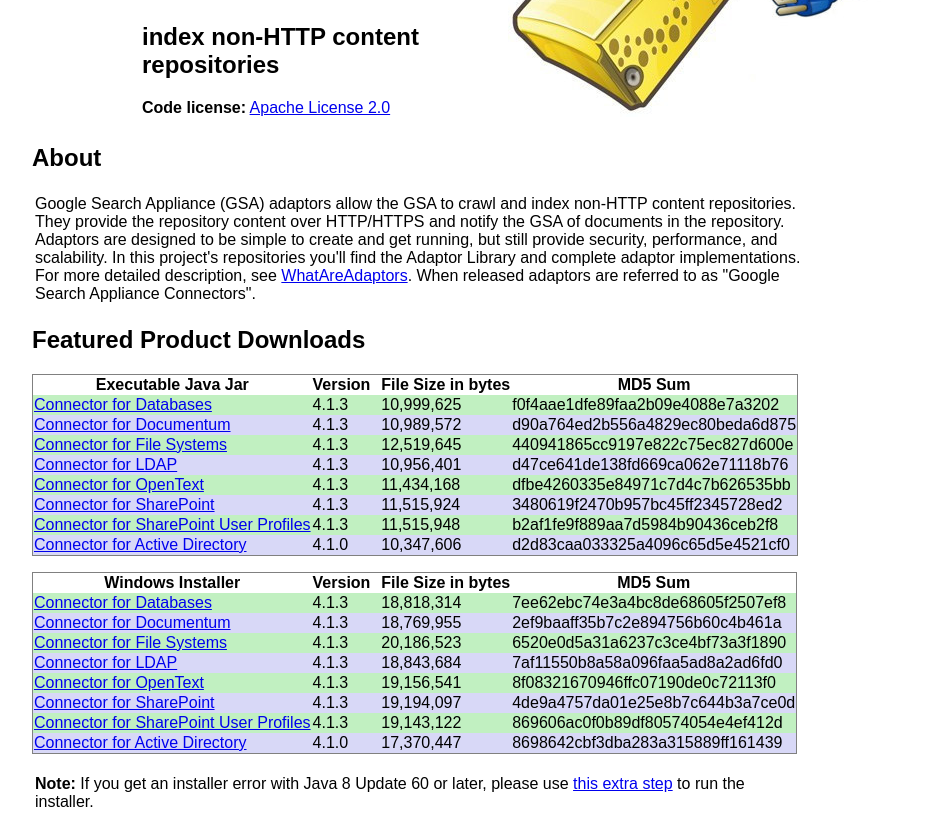
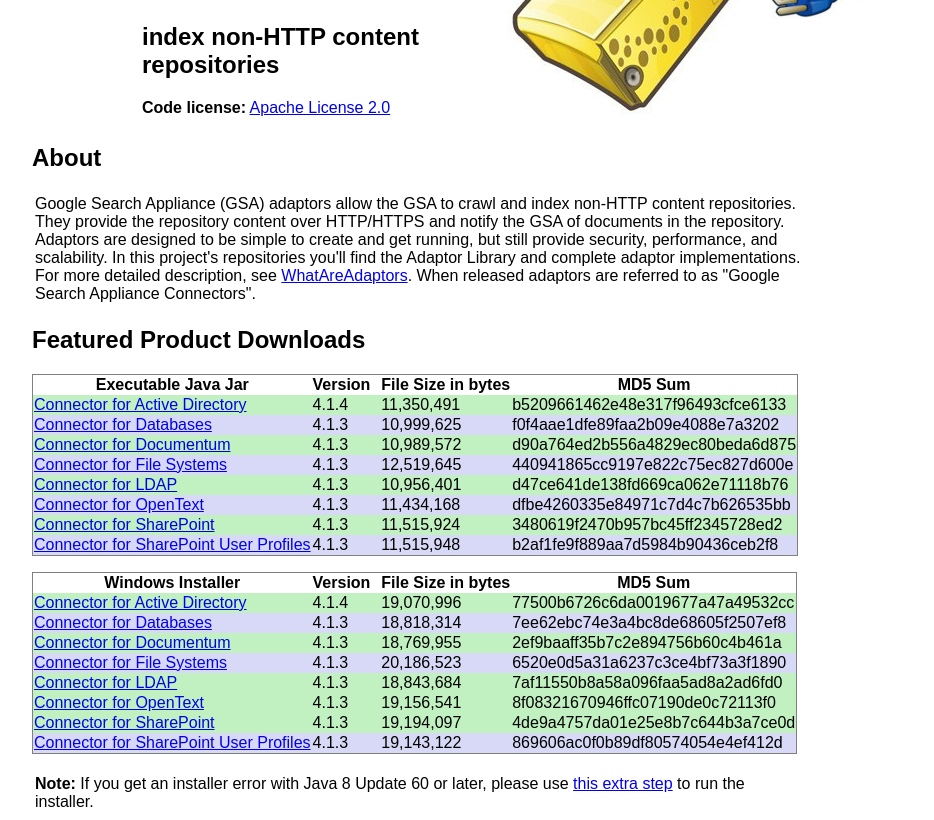
Before and after one commit to googlegsa/googlegsa.github.io, a plain HTML site: page adaptor/index.html in a window 1280 px wide. Shown: the part 132-952 px from the top of the page, without its empty margins (96-1030 px from the left). Drawn offline with Linux system fonts and the light colour scheme.

Commit message:
Release v4.1.4 Connector for Active Directory (#11)

```diff
--- a/adaptor/index.html
+++ b/adaptor/index.html
@@ -56,60 +56,60 @@
       </thead>
       <tbody>
         <tr bgcolor=c1f0c1>
+          <td> <a href="https://github.com/googlegsa/activedirectory/releases/download/v4.1.4/adaptor-ad-4.1.4-withlib.jar">
+              Connector for Active Directory</a> </td>
+          <td> 4.1.4 </td>
+          <td> &nbsp; 11,350,491 </td>
+          <td> b5209661462e48e317f96493cfce6133 </td>
+        </tr>
+        <tr bgcolor=d8d8f7>
           <td> <a href="https://github.com/googlegsa/database/releases/download/v4.1.3/adaptor-database-4.1.3-withlib.jar">
               Connector for Databases </a> </td>
           <td> 4.1.3 </td>
           <td> &nbsp; 10,999,625 </td>
           <td> f0f4aae1dfe89faa2b09e4088e7a3202 </td>
         </tr>
-        <tr bgcolor=d8d8f7>
+        <tr bgcolor=c1f0c1>
           <td> <a href="https://github.com/googlegsa/documentum/releases/download/v4.1.3/adaptor-documentum-4.1.3-withlib.jar">
               Connector for Documentum </a> </td>
           <td> 4.1.3 </td>
           <td> &nbsp; 10,989,572 </td>
           <td> d90a764ed2b556a4829ec80beda6d875 </td>
         </tr>
-        <tr bgcolor=c1f0c1>
+        <tr bgcolor=d8d8f7>
           <td> <a href="https://github.com/googlegsa/filesystem/releases/download/v4.1.3/adaptor-fs-4.1.3-withlib.jar">
               Connector for File Systems</a> </td>
           <td> 4.1.3 </td>
           <td> &nbsp; 12,519,645 </td>
           <td> 440941865cc9197e822c75ec827d600e </td>
         </tr>
-        <tr bgcolor=d8d8f7>
+        <tr bgcolor=c1f0c1>
           <td> <a href="https://github.com/googlegsa/ldap/releases/download/v4.1.3/adaptor-ldap-4.1.3-withlib.jar">
               Connector for LDAP </a> </td>
           <td> 4.1.3 </td>
           <td> &nbsp; 10,956,401 </td>
           <td> d47ce641de138fd669ca062e71118b76 </td>
         </tr>
-        <tr bgcolor=c1f0c1>
+        <tr bgcolor=d8d8f7>
           <td> <a href="https://github.com/googlegsa/opentext/releases/download/v4.1.3/adaptor-opentext-4.1.3-withlib.jar">
               Connector for OpenText </a> </td>
           <td> 4.1.3 </td>
           <td> &nbsp; 11,434,168 </td>
           <td> dfbe4260335e84971c7d4c7b626535bb </td>
         </tr>
-        <tr bgcolor=d8d8f7>
+        <tr bgcolor=c1f0c1>
           <td>  <a href="https://github.com/googlegsa/sharepoint/releases/download/v4.1.3/adaptor-sharepoint-4.1.3-withlib.jar">
               Connector for SharePoint</a> </td>
           <td> 4.1.3 </td>
           <td> &nbsp; 11,515,924 </td>
           <td> 3480619f2470b957bc45ff2345728ed2 </td>
         </tr>
-        <tr bgcolor=c1f0c1>
+        <tr bgcolor=d8d8f7>
           <td> <a href="https://github.com/googlegsa/sharepoint/releases/download/v4.1.3/adaptor-sharepoint-user-profile-4.1.3-withlib.jar">
               Connector for SharePoint User Profiles</a> </td>
           <td> 4.1.3 </td>
           <td> &nbsp; 11,515,948 </td>
           <td> b2af1fe9f889aa7d5984b90436ceb2f8 </td>
-        </tr>
-        <tr bgcolor=d8d8f7>
-          <td> <a href="https://github.com/googlegsa/activedirectory/releases/download/v4.1.0/adaptor-ad-4.1.0-withlib.jar">
-              Connector for Active Directory</a> </td>
-          <td> 4.1.0 </td>
-          <td> &nbsp; 10,347,606</td>
-          <td> d2d83caa033325a4096c65d5e4521cf0 </td>
         </tr>
       </tbody>
     </table>
@@ -123,27 +123,34 @@
       </thead>
       <tbody>
         <tr bgcolor=c1f0c1>
+          <td> <a href="https://github.com/googlegsa/activedirectory/releases/download/v4.1.4/ad-install-4.1.4.exe">
+              Connector for Active Directory</a> </td>
+          <td> 4.1.4 </td>
+          <td> &nbsp; 19,070,996 </td>
+          <td> 77500b6726c6da0019677a47a49532cc </td>
+        </tr>
+        <tr bgcolor=d8d8f7>
           <td> <a href="https://github.com/googlegsa/database/releases/download/v4.1.3/database-install-4.1.3.exe">
               Connector for Databases</a> </td>
           <td> 4.1.3 </td>
           <td> &nbsp; 18,818,314 </td>
           <td> 7ee62ebc74e3a4bc8de68605f2507ef8 </td>
         </tr>
-        <tr bgcolor=d8d8f7>
+        <tr bgcolor=c1f0c1>
           <td> <a href="https://github.com/googlegsa/documentum/releases/download/v4.1.3/documentum-install-4.1.3.exe">
               Connector for Documentum</a> </td>
           <td> 4.1.3 </td>
           <td> &nbsp; 18,769,955 </td>
           <td> 2ef9baaff35b7c2e894756b60c4b461a </td>
         </tr>
-        <tr bgcolor=c1f0c1>
+        <tr bgcolor=d8d8f7>
           <td> <a href="https://github.com/googlegsa/filesystem/releases/download/v4.1.3/fs-install-4.1.3.exe">
               Connector for File Systems</a> </td>
           <td> 4.1.3 </td>
           <td> &nbsp; 20,186,523 </td>
           <td> 6520e0d5a31a6237c3ce4bf73a3f1890 </td>
         </tr>
-        <tr bgcolor=d8d8f7>
+        <tr bgcolor=c1f0c1>
           <td> <a href="https://github.com/googlegsa/ldap/releases/download/v4.1.3/ldap-install-4.1.3.exe">
               Connector for LDAP</a> </td>
          <td> 4.1.3 </td>
@@ -157,26 +164,19 @@
           <td> &nbsp; 19,156,541 </td>
           <td> 8f08321670946ffc07190de0c72113f0 </td>
         </tr>
-        <tr bgcolor=d8d8f7>
+        <tr bgcolor=c1f0c1>
           <td> <a href="https://github.com/googlegsa/sharepoint/releases/download/v4.1.3/sp-install-4.1.3.exe">
               Connector for SharePoint</a> </td>
           <td> 4.1.3 </td>
           <td> &nbsp; 19,194,097 </td>
           <td> 4de9a4757da01e25e8b7c644b3a7ce0d </td>
         </tr>
-        <tr bgcolor=c1f0c1>
+        <tr bgcolor=d8d8f7>
           <td> <a href="https://github.com/googlegsa/sharepoint/releases/download/v4.1.3/spup-install-4.1.3.exe">
               Connector for SharePoint User Profiles</a> </td>
           <td> 4.1.3 </td>
           <td> &nbsp; 19,143,122 </td>
           <td> 869606ac0f0b89df80574054e4ef412d </td>
-        </tr>
-        <tr bgcolor=d8d8f7>
-          <td> <a href="https://github.com/googlegsa/activedirectory/releases/download/v4.1.0/ad-install-4.1.0.exe">
-              Connector for Active Directory</a> </td>
-          <td> 4.1.0 </td>
-          <td> &nbsp; 17,370,447 </td>
-          <td> 8698642cbf3dba283a315889ff161439 </td>
         </tr>
       </tbody>
     </table>
@@ -194,6 +194,9 @@
 </b>
 &nbsp;&nbsp;&nbsp;&nbsp;
 &nbsp;&nbsp;&nbsp;&nbsp;
+<a href="http://www.google.com/support/enterprise/static/gsa/docs/admin/connectors/40/414/AdministrationGuideforGoogleConnectors.pdf">Administration Guide for Connectors 4.1.4</a><br>
+&nbsp;&nbsp;&nbsp;&nbsp;
+&nbsp;&nbsp;&nbsp;&nbsp;
 <a href="http://www.google.com/support/enterprise/static/gsa/docs/admin/connectors/40/413/AdministrationGuideforGoogleConnectors.pdf">Administration Guide for Connectors 4.1.3</a><br>
 &nbsp;&nbsp;&nbsp;&nbsp;
 &nbsp;&nbsp;&nbsp;&nbsp;
@@ -201,15 +204,15 @@
 &nbsp;&nbsp;&nbsp;&nbsp;
 &nbsp;&nbsp;&nbsp;&nbsp;
 <a href="http://www.google.com/support/enterprise/static/gsa/docs/admin/connectors/40/411/AdministrationGuideforGoogleConnectors.pdf">Administration Guide for Connectors 4.1.1</a><br>
-&nbsp;&nbsp;&nbsp;&nbsp;
-&nbsp;&nbsp;&nbsp;&nbsp;
-<a href="http://www.google.com/support/enterprise/static/gsa/docs/admin/connectors/40/410/AdministrationGuideforGoogleConnectors.pdf">Administration Guide for Connectors 4.1.0</a>
 
 <p>
 <b>
 &nbsp;&nbsp;&nbsp;&nbsp;
 Documentation specific to Connector for particular repository: <br>
 </b>
+&nbsp;&nbsp;&nbsp;&nbsp;
+&nbsp;&nbsp;&nbsp;&nbsp;
+<a href="http://www.google.com/support/enterprise/static/gsa/docs/admin/connectors/40/414/DeployingtheConnectorforActiveDirectory.pdf">Deploying Connector for Active Directory 4.1.4</a><br>
 &nbsp;&nbsp;&nbsp;&nbsp;
 &nbsp;&nbsp;&nbsp;&nbsp;
 <a href="http://www.google.com/support/enterprise/static/gsa/docs/admin/connectors/40/413/DeployingtheConnectorforDatabases.pdf">Deploying Connector for Databases 4.1.3</a><br>
@@ -231,9 +234,6 @@
 &nbsp;&nbsp;&nbsp;&nbsp;
 &nbsp;&nbsp;&nbsp;&nbsp;
 <a href="http://www.google.com/support/enterprise/static/gsa/docs/admin/connectors/40/413/DeployingtheConnectorforSharePointUserProfiles.pdf">Deploying Connector for SharePoint User Profiles 4.1.3</a><br>
-&nbsp;&nbsp;&nbsp;&nbsp;
-&nbsp;&nbsp;&nbsp;&nbsp;
-<a href="http://www.google.com/support/enterprise/static/gsa/docs/admin/connectors/40/410/DeployingtheConnectorforActiveDirectory.pdf">Deploying Connector for Active Directory 4.1.0</a><br>
     <br>
 
     <h2> Instructions for developing your own Adaptor </h2>
```
